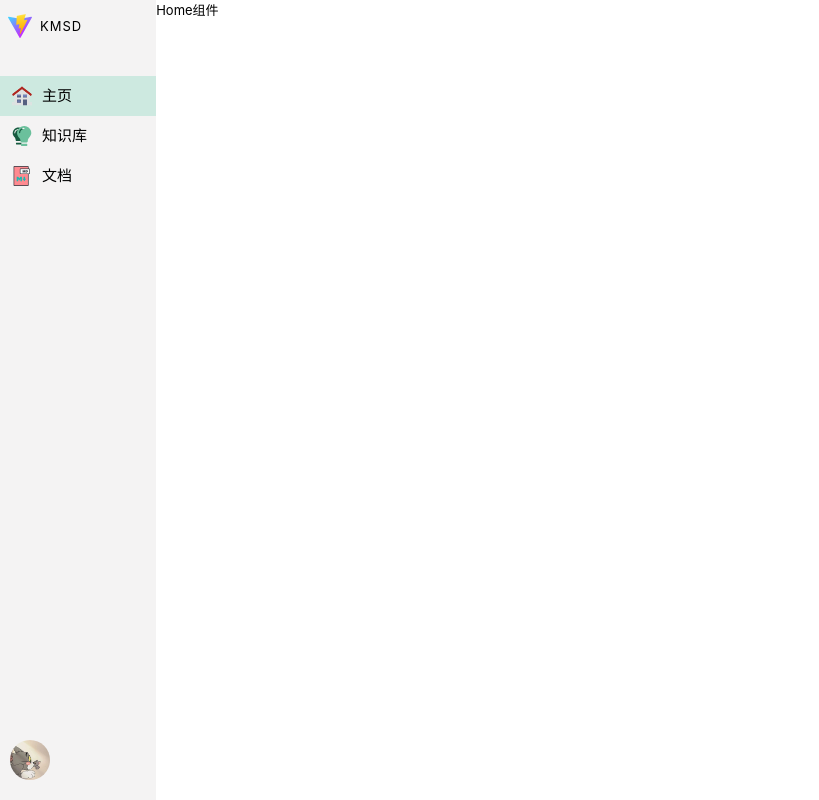
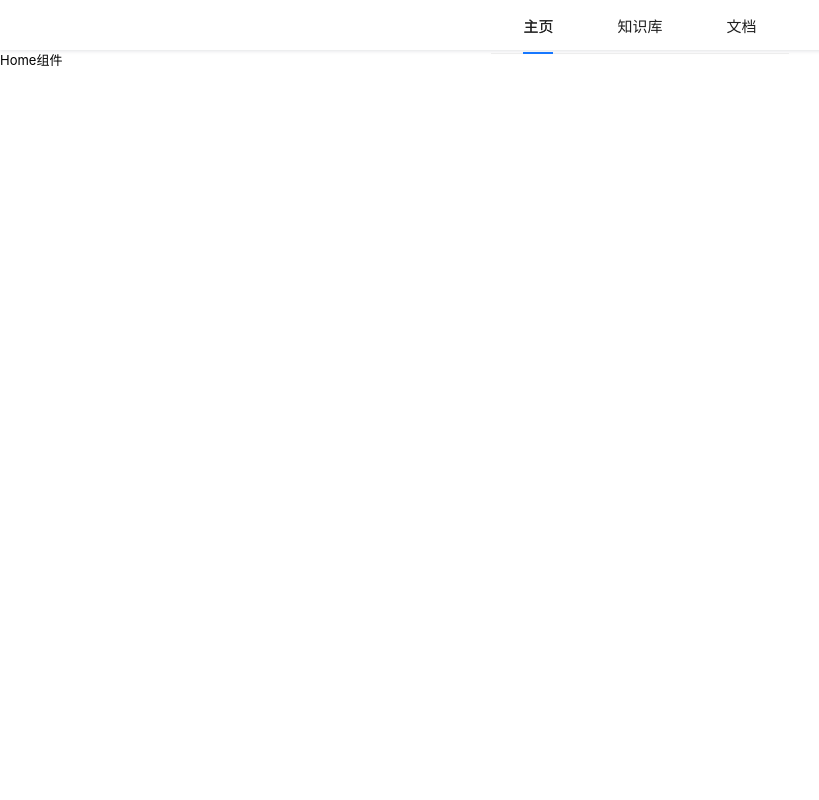
Before and after one commit to toxic-19/vite-kmsd, a Vue app: page /home in a window 1280 px wide. Shown: the whole page, without its empty margins (0-819 px from the left). Built offline with nearby package versions, Linux system fonts and the light colour scheme.

Commit message:
feat: 改为顶部导航栏 保存当前所在tab

```diff
--- a/components.d.ts
+++ b/components.d.ts
@@ -19,6 +19,7 @@ declare module 'vue' {
     AFormItem: typeof import('ant-design-vue/es')['FormItem']
     AInput: typeof import('ant-design-vue/es')['Input']
     AInputSearch: (typeof import('ant-design-vue/es'))['InputSearch']
+    ALayoutHeader: typeof import('ant-design-vue/es')['LayoutHeader']
     AMenu: typeof import('ant-design-vue/es')['Menu']
     AMenuItem: typeof import('ant-design-vue/es')['MenuItem']
     AModal: typeof import('ant-design-vue/es')['Modal']
@@ -28,6 +29,8 @@ declare module 'vue' {
     ASelect: typeof import('ant-design-vue/es')['Select']
     ASpace: typeof import('ant-design-vue/es')['Space']
     ASwitch: (typeof import('ant-design-vue/es'))['Switch']
+    ATabPane: typeof import('ant-design-vue/es')['TabPane']
+    ATabs: typeof import('ant-design-vue/es')['Tabs']
     ATag: typeof import('ant-design-vue/es')['Tag']
     ATextarea: typeof import('ant-design-vue/es')['Textarea']
     ATooltip: typeof import('ant-design-vue/es')['Tooltip']
--- /dev/null
+++ b/src/layout/HeaderBar.vue
@@ -0,0 +1,49 @@
+<script setup>
+import { useRouter } from 'vue-router'
+import { useBreadcrumbsStore } from '@/stores/breadcrumbs'
+const router = useRouter()
+const store = useBreadcrumbsStore()
+const menuList = [
+  { id: 0, name: '主页', icon: 'home', path: '/home' },
+  { id: 1, name: '知识库', icon: 'knowledgeBase', path: '/knowledge' },
+  { id: 2, name: '文档', icon: 'tags', path: '/tags' },
+]
+
+const changeTab = (path) => {
+  router.push(path)
+  store.setPath(path)
+}
+</script>
+<template>
+  <div class="header">
+    <a-tabs v-model:activeKey="store.currentPath" @change="changeTab">
+      <a-tab-pane v-for="tab in menuList" :key="tab.path" :tab="tab.name"></a-tab-pane>
+    </a-tabs>
+  </div>
+</template>
+
+<style lang="scss" scoped>
+.header {
+  z-index: 2;
+  width: 100%;
+  height: 50px;
+  display: flex;
+  box-shadow: 0 1px 4px 0 rgba(0, 21, 41, 0.12);
+  justify-content: center;
+  font-size: 16px;
+}
+
+:deep(.ant-tabs-tab) {
+  padding: 15px 0 !important;
+  margin: 0 32px;
+}
+:deep(.ant-tabs .ant-tabs-tab-btn) {
+  font-size: 15px;
+}
+:deep(.ant-tabs .ant-tabs-tab + .ant-tabs-tab) {
+  margin: 0 32px;
+}
+:deep(.ant-tabs .ant-tabs-tab.ant-tabs-tab-active .ant-tabs-tab-btn) {
+  color: #222222;
+}
+</style>
--- a/src/layout/index.vue
+++ b/src/layout/index.vue
@@ -1,41 +1,30 @@
 <script setup lang="ts">
-import { ref } from 'vue'
-import { useRouter } from 'vue-router'
-const router = useRouter()
-const menuList = [
-  { id: 0, name: '主页', icon: 'home', path: '/home' },
-  { id: 1, name: '知识库', icon: 'knowledgeBase', path: '/knowledge' },
-  { id: 2, name: '文档', icon: 'tags', path: '/tags' },
-]
-const activeCategory = ref(0) // 当前目录激活
-const clickMenu = (menu) => {
-  activeCategory.value = menu.id
-  router.push(menu.path)
-}
+import HeaderBar from './HeaderBar.vue'
 </script>
 
 <template>
   <div class="layout">
-    <div class="left">
-      <div class="top-icon">
-        <img src="/vite.svg" width="24px" alt="" />
-        <span>KMSD</span>
-      </div>
-      <ul class="catalog">
-        <li
-          v-for="menu in menuList"
-          :key="menu.id"
-          :class="{ active: activeCategory === menu.id }"
-          @click="clickMenu(menu)"
-        >
-          <SvgIcon :name="menu.icon" width="20px" height="20px"></SvgIcon>
-          <span>{{ menu.name }}</span>
-        </li>
-      </ul>
-      <div class="avatar">
-        <img src="@/assets/avatar.jpg" alt="" />
-      </div>
-    </div>
+    <header-bar></header-bar>
+    <!--    <div class="left">-->
+    <!--      <div class="top-icon">-->
+    <!--        <img src="/vite.svg" width="24px" alt="" />-->
+    <!--        <span>KMSD</span>-->
+    <!--      </div>-->
+    <!--      <ul class="catalog">-->
+    <!--        <li-->
+    <!--          v-for="menu in menuList"-->
+    <!--          :key="menu.id"-->
+    <!--          :class="{ active: activeCategory === menu.id }"-->
+    <!--          @click="clickMenu(menu)"-->
+    <!--        >-->
+    <!--          <SvgIcon :name="menu.icon" width="20px" height="20px"></SvgIcon>-->
+    <!--          <span>{{ menu.name }}</span>-->
+    <!--        </li>-->
+    <!--      </ul>-->
+    <!--      <div class="avatar">-->
+    <!--        <img src="@/assets/avatar.jpg" alt="" />-->
+    <!--      </div>-->
+    <!--    </div>-->
     <div class="content">
       <router-view></router-view>
     </div>
@@ -44,7 +33,7 @@ const clickMenu = (menu) => {
 
 <style scoped lang="scss">
 .layout {
-  display: flex;
+  //display: flex;
   height: 100vh;
 }
 .left {
@@ -91,8 +80,9 @@ const clickMenu = (menu) => {
   }
 }
 .content {
-  height: 100vh;
-  width: calc(100vw - 100px);
+  height: calc(100vh - 50px);
+  width: 100%;
   overflow-y: scroll;
+  @include scrollBar;
 }
 </style>
--- /dev/null
+++ b/src/stores/breadcrumbs.ts
@@ -0,0 +1,18 @@
+import { defineStore } from 'pinia'
+import { ref } from 'vue'
+export const useBreadcrumbsStore = defineStore(
+  'breadcrumbs',
+  () => {
+    const currentPath = ref<string>('/home')
+    const setPath = (path: string) => {
+      currentPath.value = path
+    }
+    return { currentPath, setPath }
+  },
+  {
+    persist: {
+      enabled: true,
+      strategies: [{ storage: sessionStorage }],
+    },
+  },
+)
--- a/src/stores/knowledge.ts
+++ b/src/stores/knowledge.ts
@@ -7,7 +7,7 @@ export const useKnowledgeStore = defineStore(
   () => {
     const currentKnowName = ref<string>('')
     const currentKnowId = ref<number>(0)
-    function setCurrent(id, name) {
+    function setCurrent(id: number, name: string) {
       currentKnowId.value = id
       currentKnowName.value = name
     }
--- a/src/views/tags/index.vue
+++ b/src/views/tags/index.vue
@@ -1,5 +1,5 @@
 <script setup lang="ts">
-import { getCurrentInstance, onMounted, reactive, ref, watch } from 'vue'
+import { onMounted, reactive, ref, watch } from 'vue'
 import { getTagList } from '@/api/tag'
 import { Article, Tag } from './contant.ts'
 import { getArticleByTagId } from '@/api/article'
```
